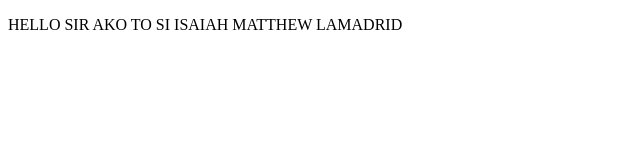
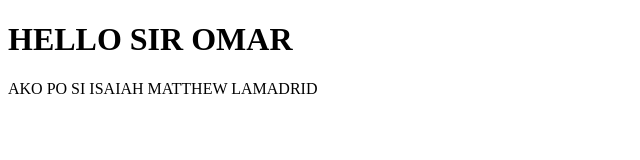
Before and after one commit to chengwalu/hellosir, a plain HTML site: page index.html in a window 1280 px wide. Shown: the whole page, without its empty margins (0-640 px from the left). Drawn offline with Linux system fonts and the light colour scheme.

Commit message:
Update index.html

```diff
--- a/index.html
+++ b/index.html
@@ -6,8 +6,8 @@
     <title>AKIN TO SIR MANIWALA KA</title>
 </head>
 <body>
-
-    <p> HELLO SIR AKO TO SI ISAIAH MATTHEW LAMADRID</p>
+<h1>HELLO SIR OMAR</h1>
+    <p> AKO PO SI ISAIAH MATTHEW LAMADRID</p>
 
 </body>
 </html>
```
